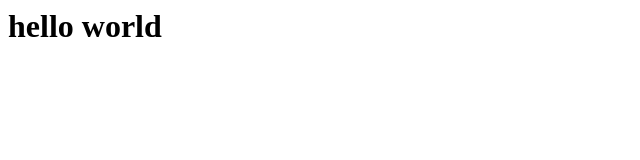
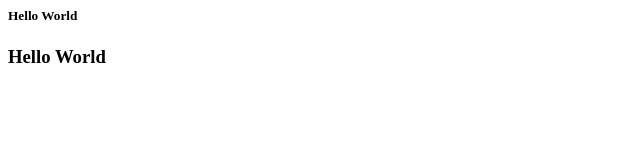
Before and after one commit to Munni28/React, a website: page index.html in a window 1280 px wide. Shown: the whole page, without its empty margins (0-640 px from the left). Drawn offline with nearby package versions, Linux system fonts and the light colour scheme.

Commit message:
Add files via upload

```diff
--- a/index.html
+++ b/index.html
@@ -1,8 +1,32 @@
 <html>
     <head>
-        <title>simple html program</title>
+        <title>simple programs</title>
     </head>
     <body>
-        <h1>hello world</h1>
-    </body>
-</html>
+        <div id="root">
+            <h1>Hello World</h1>
+        </div>
+        <!--creating a heading element using html-->
+        <h3>Hello World</h3>
+        <script>
+            //creating javascript element h1
+            var h1ele = document.createElement("h1");
+            h1ele.innerHTML = "Hello world";
+
+            //fetching root element or container of the page
+            var rootElement = document.getElementById("root");
+
+            rootElement.appendChild(h1ele);
+        </script>
+
+        <script crossorigin src="https://unpkg.com/react@18/umd/react.development.js"></script>
+        <script crossorigin src="https://unpkg.com/react-dom@18/umd/react-dom.development.js"></script>
+
+        <script>
+            var h1elereact= React.createElement("h5",{},"Hello World");
+            var htmlRoot = document.getElementById("root");
+            var rootReact = ReactDOM.createRoot(htmlRoot);
+            rootReact.render(h1elereact);
+        </script>
+        </body>
+        </html>
```
Also changed, not shown: package.json (added, +15 -0 lines), App.js (added), README.md (added), 1 other file.
